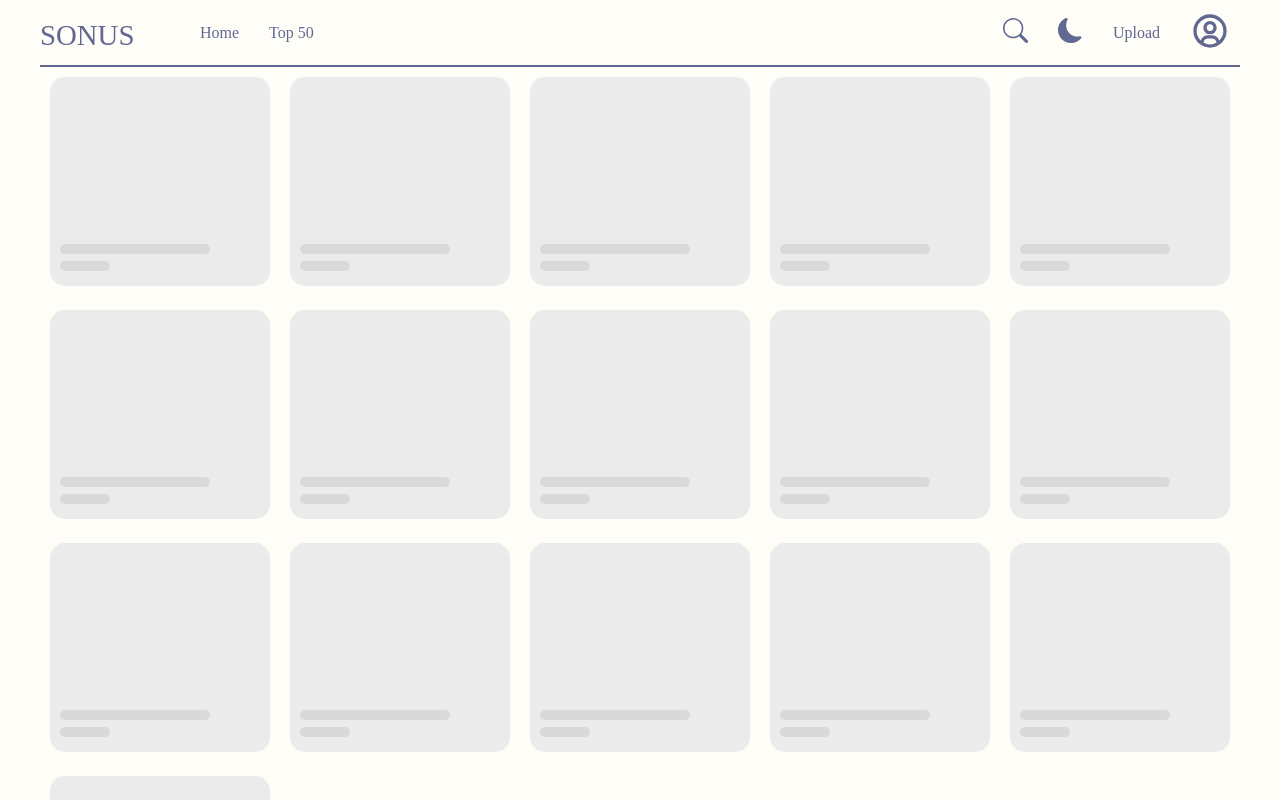
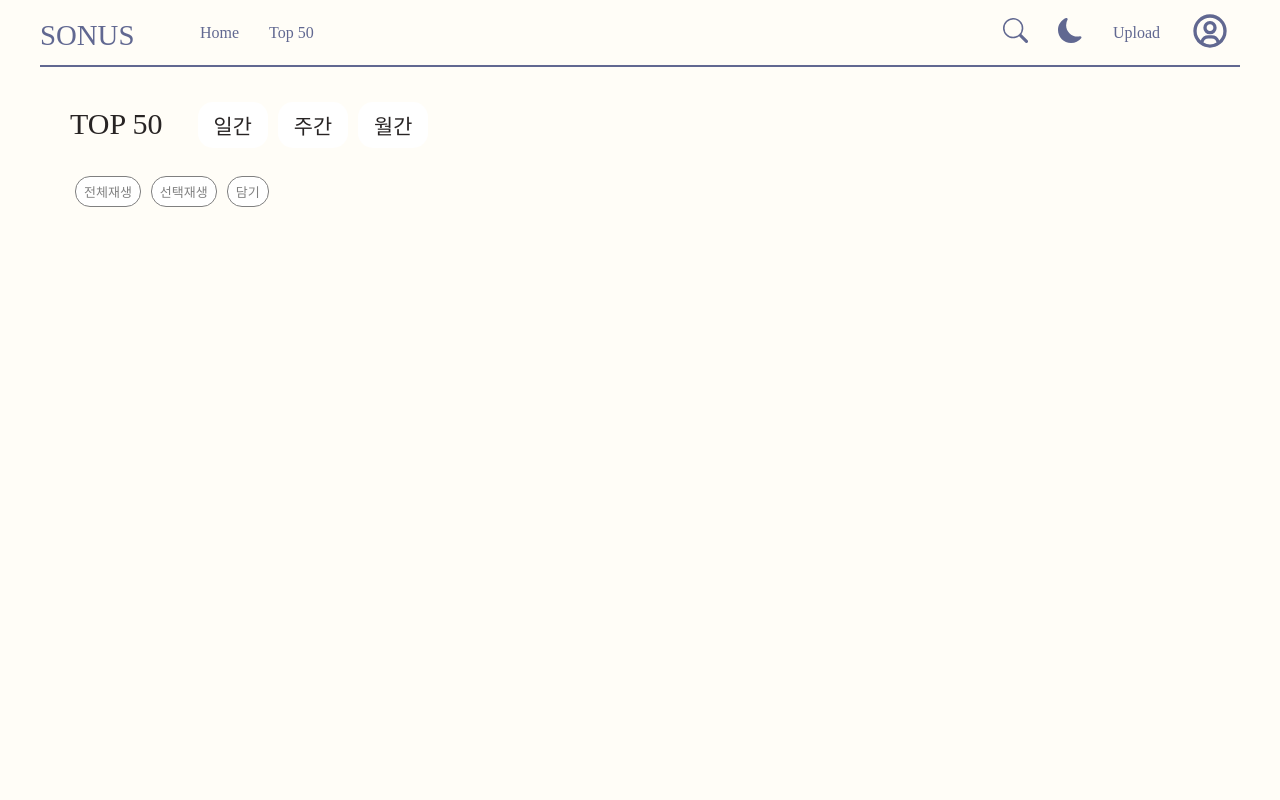
Before and after one commit to junguk98/sonus, a React app in the folder client/: page / in a window 1280 px wide. Shown: the top 800 px of the page. Built offline with nearby package versions, Linux system fonts and the light colour scheme; a web font is replaced by a local one.

Commit message:
feat: top50 page

```diff
--- a/client/src/App.tsx
+++ b/client/src/App.tsx
@@ -1,13 +1,14 @@
 import React from 'react';
 import { BrowserRouter, Route, Routes } from 'react-router-dom';
 import MainPage from './pages/MainPage';
+import Top50Page from './pages/Top50Page';
 import './styles/common.scss';
 
 export default function App() {
   return (
     <BrowserRouter>
       <Routes>
-        <Route path="/" element={<MainPage />} />
+        <Route path="/" element={<Top50Page />} />
       </Routes>
     </BrowserRouter>
   );
--- /dev/null
+++ b/client/src/components/common/Button.tsx
@@ -0,0 +1,20 @@
+import React, { FC, ReactNode } from 'react';
+
+interface ButtonProps {
+  children: ReactNode;
+  color?: string;
+  outline?: string;
+  size?: string;
+}
+
+const Button: FC<ButtonProps> = ({ children, color, outline, size }) => {
+  return (
+    <>
+      <button className={`Button ${color} ${outline} ${size}`}>
+        {children}
+      </button>
+    </>
+  );
+};
+
+export default Button;
--- /dev/null
+++ b/client/src/components/top50/Top50Content.tsx
@@ -0,0 +1,17 @@
+import React, { FC, ReactNode } from 'react';
+
+interface ContentProps {
+  content: object;
+}
+
+const Top50Content: FC<ContentProps> = ({ content }) => {
+  console.log(content);
+  console.log(1);
+  return (
+    <>
+      <div></div>
+    </>
+  );
+};
+
+export default Top50Content;
--- /dev/null
+++ b/client/src/components/top50/Top50Header.tsx
@@ -0,0 +1,23 @@
+import React from 'react';
+import '../../styles/top50.scss';
+import Button from '../common/Button';
+
+const Top50Header = () => {
+  return (
+    <>
+      <div className="box">
+        <div className="top">TOP 50</div>
+        <Button size="large">일간</Button>
+        <Button size="large">주간</Button>
+        <Button size="large">월간</Button>
+        <br />
+        <br />
+        <Button color="beige">전체재생</Button>
+        <Button color="beige">선택재생</Button>
+        <Button color="beige">담기</Button>
+      </div>
+    </>
+  );
+};
+
+export default Top50Header;
--- /dev/null
+++ b/client/src/components/top50/Top50List.tsx
@@ -0,0 +1,37 @@
+import React from 'react';
+import Top50Content from './Top50content';
+
+const Top50List = () => {
+  const contents = [
+    {
+      id: 1,
+      title: 'sample1',
+      artist: 'someone1',
+    },
+    {
+      id: 2,
+      title: 'sample2',
+      artist: 'someone2',
+    },
+    {
+      id: 3,
+      title: 'sample3',
+      artist: 'someone3',
+    },
+    {
+      id: 4,
+      title: 'sample4',
+      artist: 'someone4',
+    },
+  ];
+
+  return (
+    <>
+      {contents.map((e) => (
+        <Top50Content key={e.id} content={e} />
+      ))}
+    </>
+  );
+};
+
+export default Top50List;
--- a/client/src/layouts/MainLayout.tsx
+++ b/client/src/layouts/MainLayout.tsx
@@ -1,10 +1,10 @@
 import React, { FC, ReactNode } from 'react';
 
-interface CommonLayoutProps {
+interface MainLayoutProps {
   children: ReactNode;
 }
 
-const CommonLayout: FC<CommonLayoutProps> = ({ children }) => {
+const CommonLayout: FC<MainLayoutProps> = ({ children }) => {
   return (
     <>
       <div>{children}</div>
--- /dev/null
+++ b/client/src/pages/Top50Page.tsx
@@ -0,0 +1,14 @@
+import React from 'react';
+import MainLayout from '../layouts/MainLayout';
+import Header from '../components/header/Header';
+import Top50Header from '../components/top50/Top50Header';
+import Top50List from '../components/top50/Top50List';
+export default function Top50Page() {
+  return (
+    <MainLayout>
+      <Header />
+      <Top50Header />
+      <Top50List />
+    </MainLayout>
+  );
+}
--- /dev/null
+++ b/client/src/styles/top50.scss
@@ -0,0 +1,66 @@
+$gray: gray;
+$beige: #ebebeb;
+$costom_blue: #616891;
+
+@mixin button-color($color) {
+  background: $color;
+  &:hover {
+    background: lighten($color, 10%);
+  }
+  &:active {
+    background: darken($color, 10%);
+  }
+}
+
+.box {
+  display: inline-block;
+  margin: 30px;
+}
+
+.top {
+  display: inline-block;
+  color: #282424;
+  margin-right: 30px;
+  font-size: 30px;
+}
+
+.Button {
+  display: inline-block;
+  background-color: white;
+  color: #282424;
+  border: none;
+  border-radius: 15px;
+  cursor: pointer;
+  padding-top: 0.3rem;
+  padding-bottom: 0.3rem;
+  padding-left: 0.5rem;
+  padding-right: 0.5rem;
+  margin: 5px;
+  font-size: 13px;
+
+  &.large {
+    padding-top: 0.5rem;
+    padding-bottom: 0.5rem;
+    padding-left: 1rem;
+    padding-right: 1rem;
+    margin: 5px;
+    font-size: 1.3rem;
+  }
+
+  &.beige {
+    border: 1px solid $gray;
+    color: $gray;
+  }
+  &.gray {
+    @include button-color($gray);
+    color: $beige;
+  }
+  &.costom_blue {
+    @include button-color($costom_blue);
+    border: 2px solid $costom_blue;
+    color: $beige;
+  }
+  &.outline {
+    border: 1px solid $gray;
+  }
+}
```
